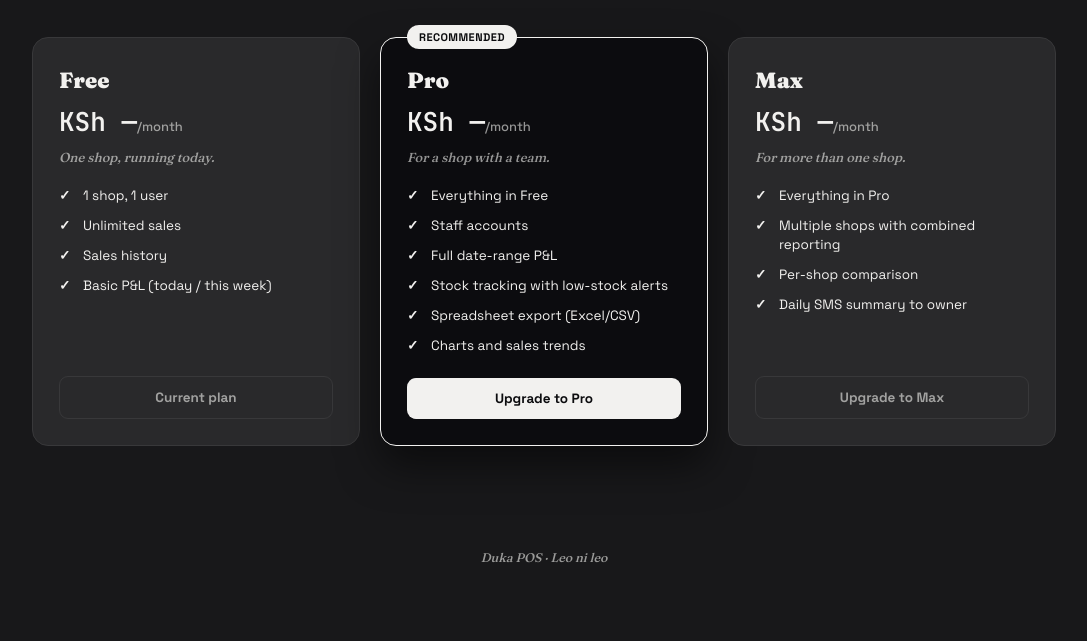
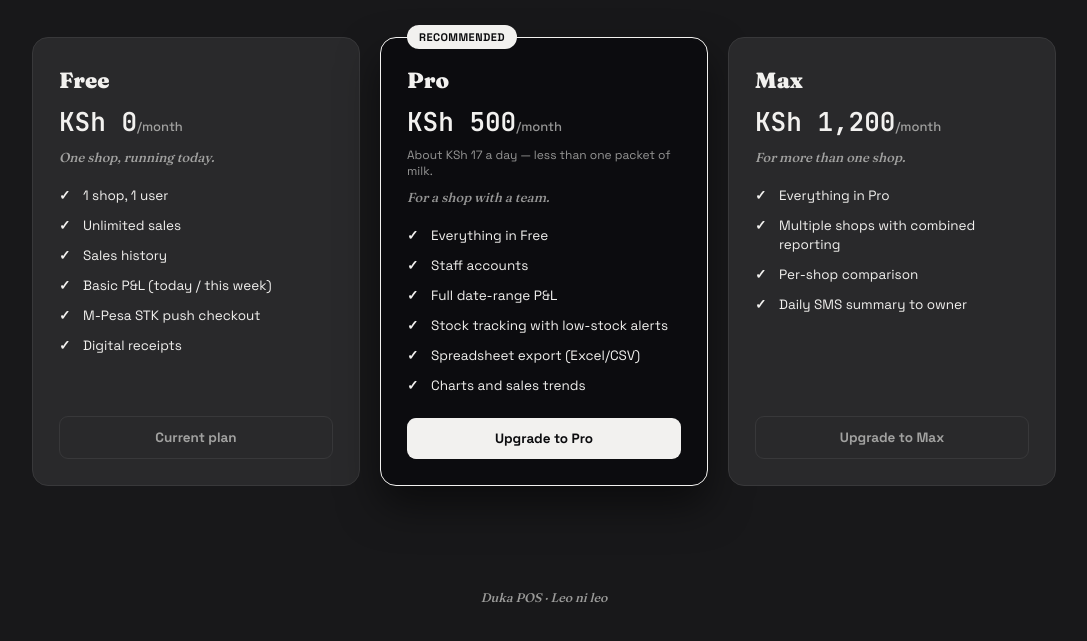
Before and after one commit to Ayub-tech-del/Duka-POS, a website: page public/pricing.html in a window 1280 px wide. Shown: the part 275-916 px from the top of the page, without its empty margins (96-1183 px from the left). Before the commit the page ends 881 px from the top, so only its background shows below. Drawn offline with Linux system fonts and the light colour scheme.

Commit message:
Set final pricing and fix Free-tier card layout
Free is KSh 0, Pro is KSh 500 (with a daily-cost note), Max is KSh 1,200.
Free's feature list now also lists M-Pesa STK push checkout and digital
receipts, which the app already does. Also wraps the pricing-page topbar
on very narrow screens so it doesn't overflow horizontally.

```diff
--- a/public/pricing.css
+++ b/public/pricing.css
@@ -140,6 +140,11 @@ html, body { margin: 0; background: var(--paper); font-family: "Space Grotesk",
   font-size: 13px;
   color: var(--ink-soft);
 }
+.plan-price-note {
+  font-size: 12px;
+  color: var(--ink-soft);
+  margin: 2px 0 0;
+}
 .plan-tagline {
   font-family: "Fraunces", serif;
   font-style: italic;
@@ -214,3 +219,7 @@ html, body { margin: 0; background: var(--paper); font-family: "Space Grotesk",
   .pricing-grid { grid-template-columns: 1fr; }
   .pricing-hero h1 { font-size: 27px; }
 }
+
+@media (max-width: 480px) {
+  .topbar-inner { flex-wrap: wrap; row-gap: 10px; }
+}
--- a/public/pricing.html
+++ b/public/pricing.html
@@ -34,7 +34,7 @@
   <article class="pricing-card">
     <div class="plan-head">
       <h2 class="plan-name">Free</h2>
-      <p class="plan-price">KSh —<span>/month</span></p>
+      <p class="plan-price">KSh 0<span>/month</span></p>
       <p class="plan-tagline">One shop, running today.</p>
     </div>
     <ul class="plan-features">
@@ -42,6 +42,8 @@
       <li>Unlimited sales</li>
       <li>Sales history</li>
       <li>Basic P&amp;L (today / this week)</li>
+      <li>M-Pesa STK push checkout</li>
+      <li>Digital receipts</li>
     </ul>
     <button class="ghost-btn plan-cta" data-plan="free">Current plan</button>
   </article>
@@ -50,7 +52,8 @@
     <div class="featured-badge">Recommended</div>
     <div class="plan-head">
       <h2 class="plan-name">Pro</h2>
-      <p class="plan-price">KSh —<span>/month</span></p>
+      <p class="plan-price">KSh 500<span>/month</span></p>
+      <p class="plan-price-note">About KSh 17 a day — less than one packet of milk.</p>
       <p class="plan-tagline">For a shop with a team.</p>
     </div>
     <ul class="plan-features">
@@ -67,7 +70,7 @@
   <article class="pricing-card">
     <div class="plan-head">
       <h2 class="plan-name">Max</h2>
-      <p class="plan-price">KSh —<span>/month</span></p>
+      <p class="plan-price">KSh 1,200<span>/month</span></p>
       <p class="plan-tagline">For more than one shop.</p>
     </div>
     <ul class="plan-features">
```
